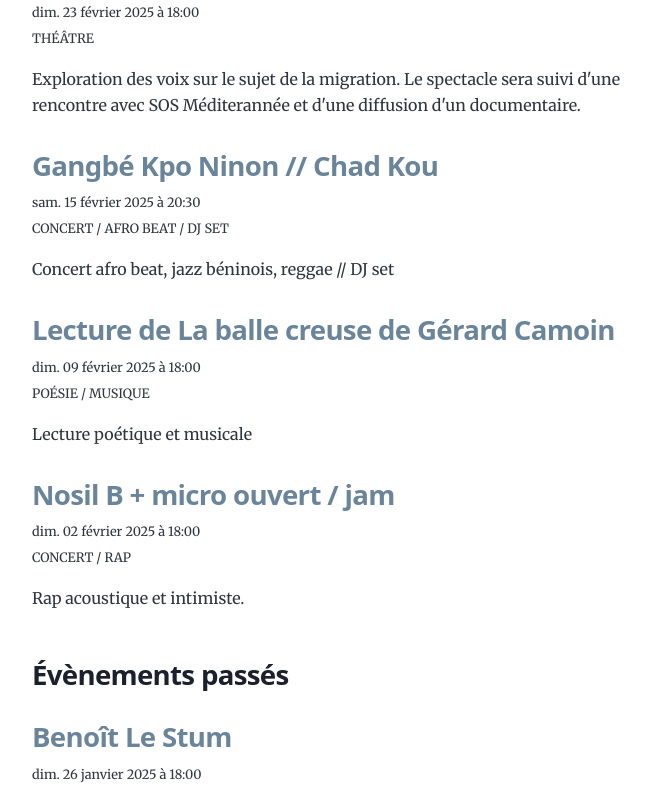
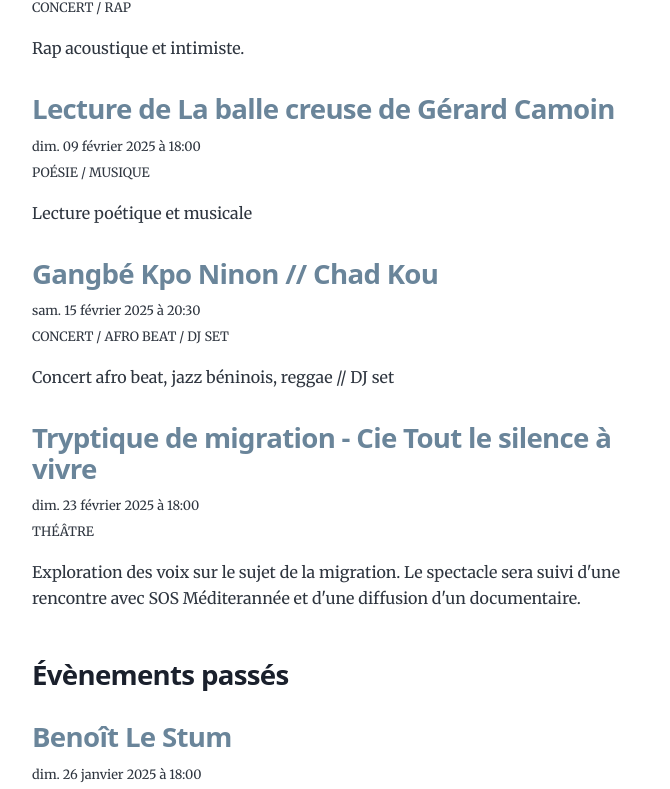
Before and after one commit to lecedrebleu/lecedrebleu.github.io, a Gatsby site: page / in a window 1280 px wide. Shown: the part 683-1472 px from the top of the page, without its empty margins (292-962 px from the left). Built offline with nearby package versions, Linux system fonts and the light colour scheme; Gatsby itself is replaced by a stand-in of ours.

Commit message:
feat: reverse upcoming events

```diff
--- a/src/pages/index.tsx
+++ b/src/pages/index.tsx
@@ -62,7 +62,7 @@ const BlogIndex = ({ data, location }: PageProps<BlogIndexProps>) => {
     futureEvents = [];
   } else {
     [futureEvents, pastEvents] = [
-      posts.slice(0, beforeNowIndex),
+      posts.slice(0, beforeNowIndex).reverse(),
       posts.slice(beforeNowIndex),
     ];
   }
```
